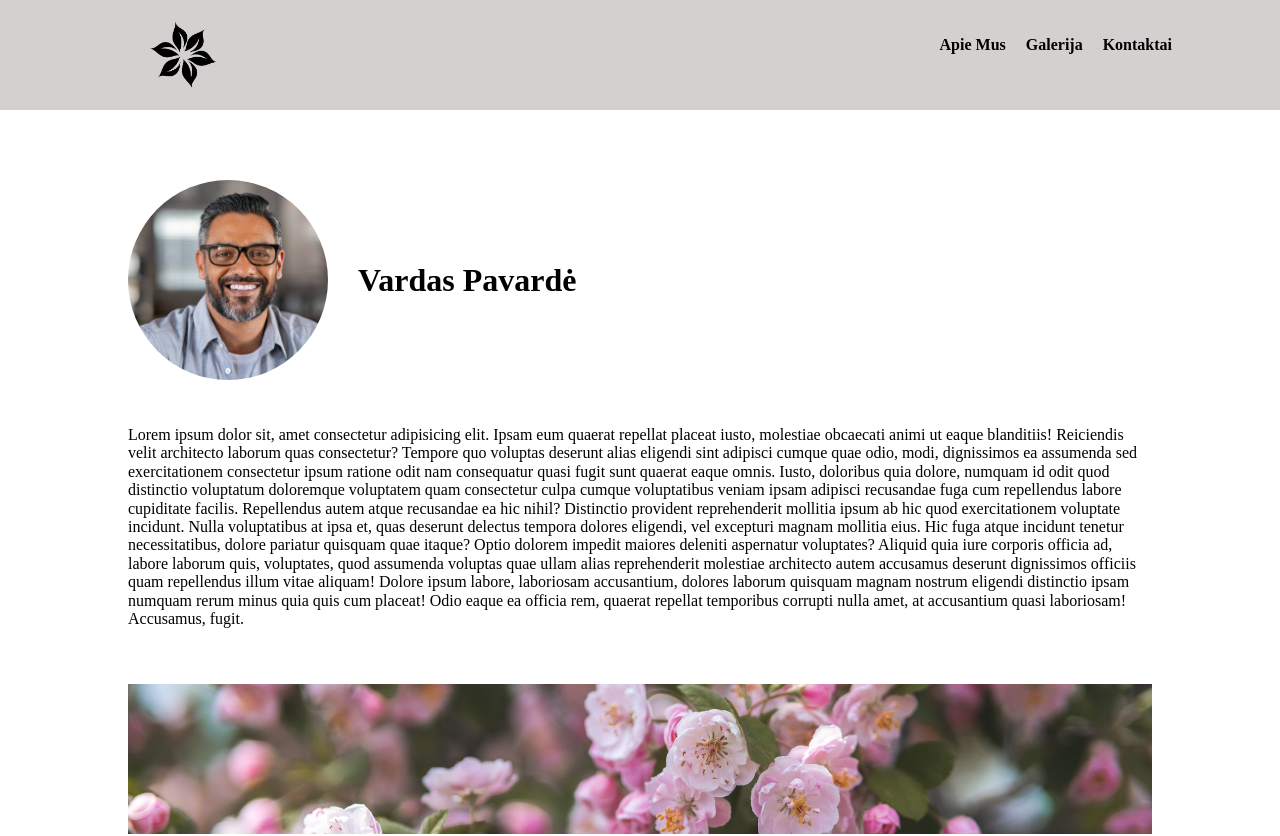
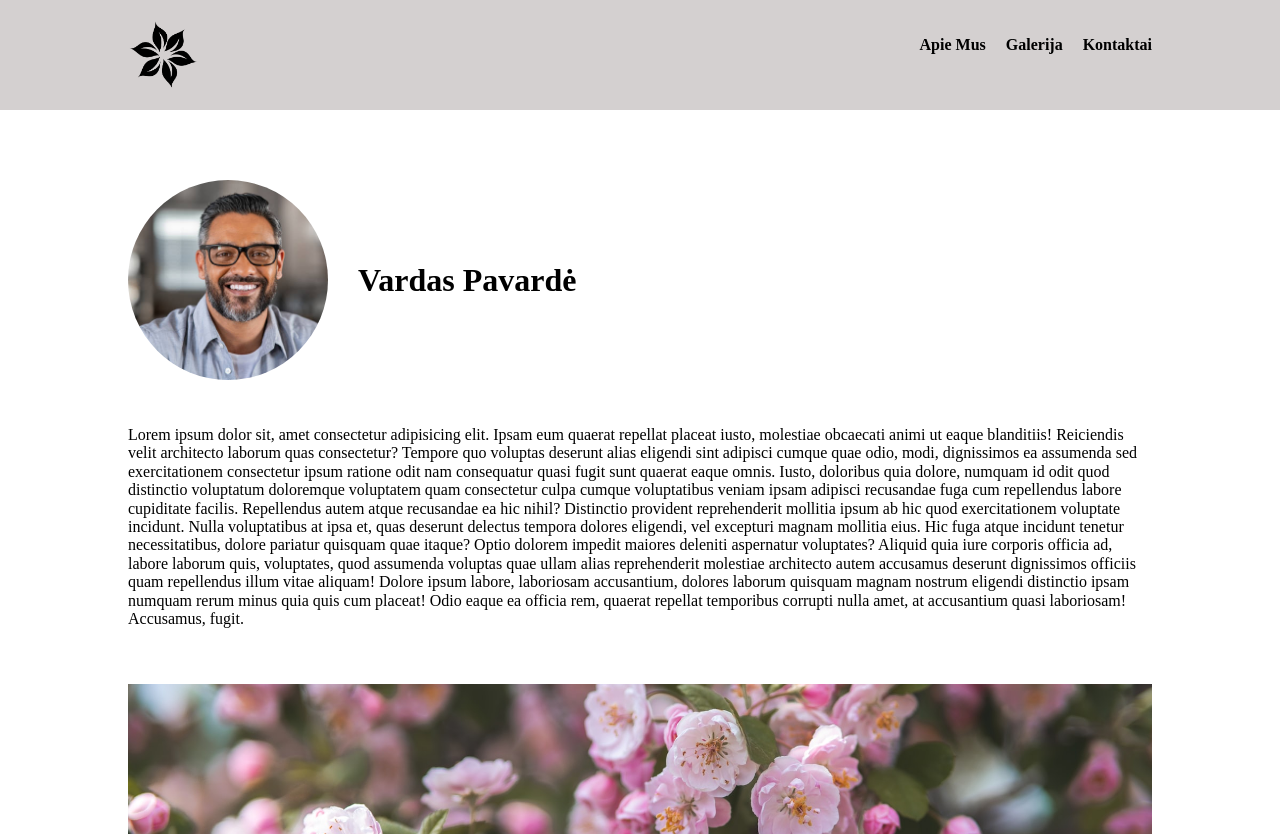
Before and after one commit to AndrejusPog/20.-Savarankiskas-darbas-08.22, a plain HTML site: page index.html in a window 1280 px wide. Shown: the top 836 px of the page. Drawn offline with nearby package versions, Linux system fonts and the light colour scheme.

Commit message:
centered again

```diff
--- a/style.css
+++ b/style.css
@@ -12,8 +12,9 @@ nav {
   display: flex;
   justify-content: space-between;
   background-color: rgb(212, 208, 208);
-  padding: 20px;
-  width: 100%;
+  padding-top: 20px;
+  padding-bottom: 20px;
+  margin: auto;
 
   margin: auto;
 }
```
